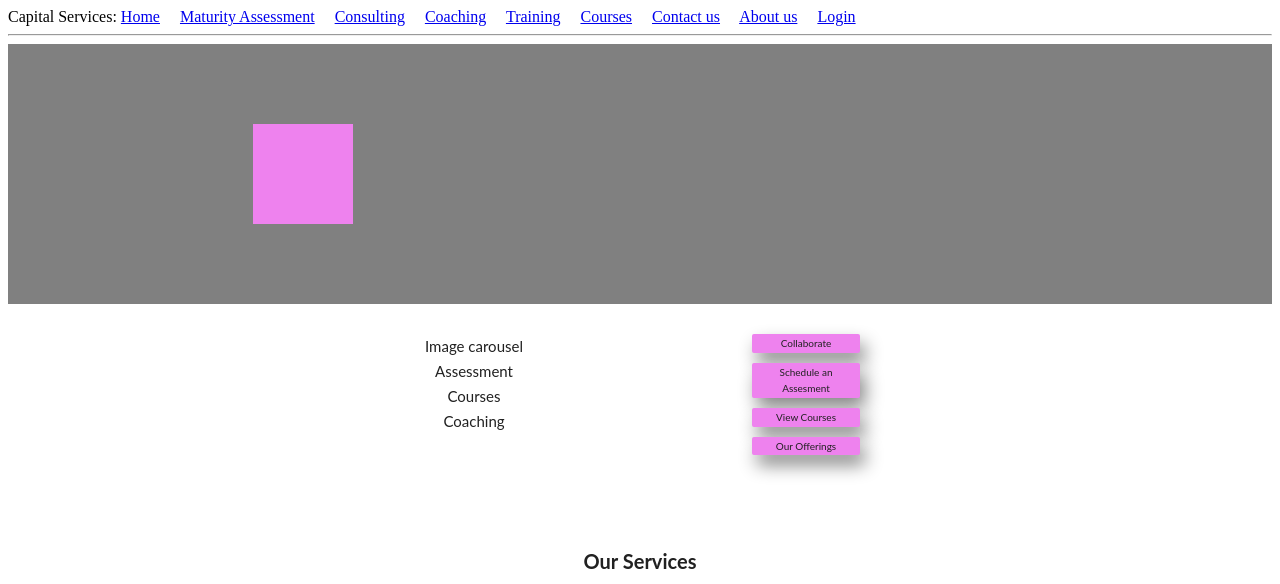
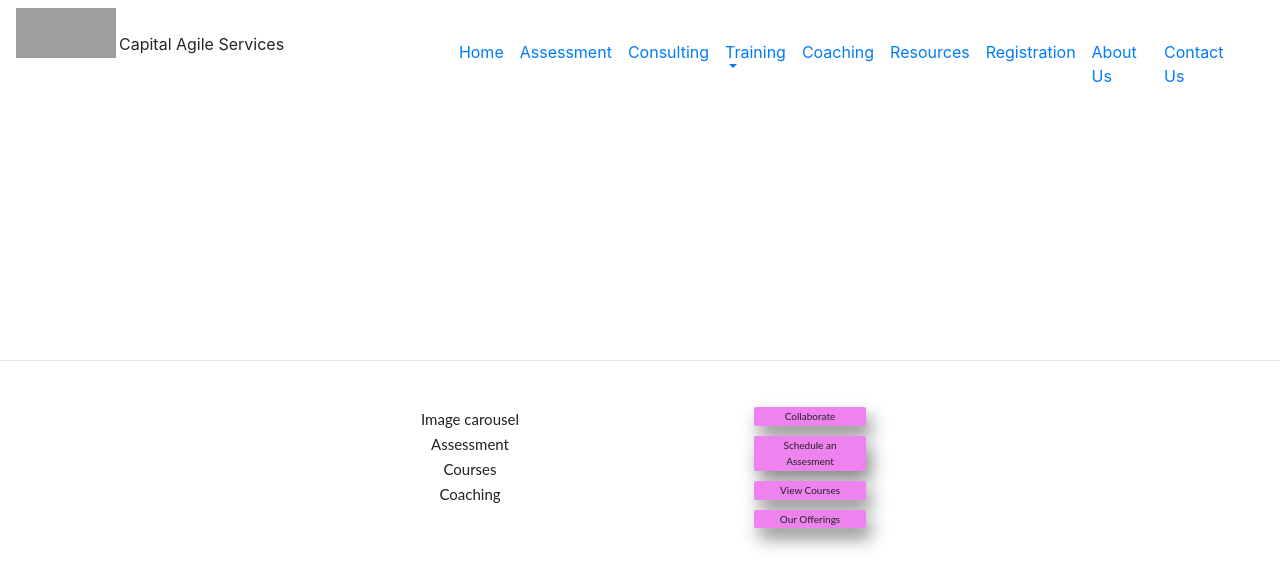
Before and after one commit to ckarjadi/capital_services, a Flask app: page / in a window 1280 px wide. Shown: the top 584 px of the page. Run offline with Flask 2, Linux system fonts and the light colour scheme; some libraries are stand-ins or nearby versions; grey boxes are pictures that could not be loaded.

Commit message:
first_major_commit_for_header: app/routes.py: added additional routes for links in the header / adjusted existing ones. body.html: commented out divclass=panel0, since it was clashing with the header. this content should be in the header. header.html: added bootstrap navbar code to create the header menu + dropdown menu. dropdown menu is currently too far from the actual dropdown and clicking on 'Training' doesn't send you to the training page, it opens the dropdown menu. Hovering also doesn't open the dropdown menu. login.html: deleted. maturity_assessment.html: deleted. added several files - static elements, css files, and html templates

```diff
--- a/app/routes.py
+++ b/app/routes.py
@@ -28,15 +28,64 @@ def index():
 	kwargs = {'user': user, 'title': title}
 	return render_template(template_name, **kwargs)
 
-@app.route('/maturity_assessment')
-def maturity_assessment():
+@app.route('/assessment')
+def assessment():
 	"""
-	MA render;
+	assessment render;
 	"""
-	title = 'Maturity Assessment'
-	user = {'username': 'Bob'}
-	template_name = 'maturity_assessment.html'
-	kwargs = {'user': user, 'title': title}
+	title = 'Assessment'
+	template_name = 'assessment.html'
+	kwargs = {'title': title}
+	return render_template(template_name, **kwargs)
+
+@app.route('/training')
+def training():
+	"""
+	training render;
+	"""
+	title = 'Training'
+	template_name = 'training.html'
+	kwargs = {'title': title}
+	return render_template(template_name, **kwargs)
+
+@app.route('/public_training')
+def public_training():
+	"""
+	public_training render;
+	"""
+	title = 'Public Training'
+	template_name = 'public_training.html'
+	kwargs = {'title': title}
+	return render_template(template_name, **kwargs)
+
+@app.route('/corporate_training')
+def corporate_training():
+	"""
+	corporate_training render;
+	"""
+	title = 'Corporate Training'
+	template_name = 'corporate_training.html'
+	kwargs = {'title': title}
+	return render_template(template_name, **kwargs)
+
+@app.route('/courses')
+def courses():
+	"""
+	course_page render;
+	"""
+	title = 'Upcoming Courses'
+	template_name = 'courses.html'
+	kwargs = {'title': title}
+	return render_template(template_name, **kwargs)
+
+@app.route('/course_page')
+def course_page():
+	"""
+	course_page render;
+	"""
+	title = 'Course Page'
+	template_name = 'course_page.html'
+	kwargs = {'title': title}
 	return render_template(template_name, **kwargs)
 
 @app.route('/consulting')
@@ -56,30 +105,38 @@ def coaching():
 	coaching;
 	"""
 	title = 'Coaching'
-	user = {'username': 'Bob'}
 	template_name = 'coaching.html'
-	kwargs = {'user': user, 'title': title}
+	kwargs = {'title': title}
 	return render_template(template_name, **kwargs)
 
-@app.route('/training')
-def training():
+@app.route('/resources')
+def resources():
 	"""
-	training;
+	resources;
 	"""
-	title = 'Training'
-	user = {'username': 'Bob'}
-	template_name = 'training.html'
-	kwargs = {'user': user, 'title': title}
+	title = 'Resources'
+	template_name = 'resources.html'
+	kwargs = {'title': title}
 	return render_template(template_name, **kwargs)
 
-@app.route('/courses')
-def courses():
+@app.route('/registration')
+def registration():
 	"""
-	courses;
+	registration route
 	"""
-	title = 'Courses'
+	title = 'Registration'
+	form = LoginForm()
+	kwargs = {'title': title, 'form': form}
+	return render_template('registration.html', **kwargs)
+
+@app.route('/about_us')
+def about_us():
+	"""
+	about
+	"""
+	title = 'About Us'
 	user = {'username': 'Bob'}
-	template_name = 'courses.html'
+	template_name = 'about_us.html'
 	kwargs = {'user': user, 'title': title}
 	return render_template(template_name, **kwargs)
 
@@ -93,24 +150,3 @@ def contact_us():
 	template_name = 'contact_us.html'
 	kwargs = {'user': user, 'title': title}
 	return render_template(template_name, **kwargs)
-
-@app.route('/about_us')
-def about_us():
-	"""
-	about
-	"""
-	title = 'About Us'
-	user = {'username': 'Bob'}
-	template_name = 'about_us.html'
-	kwargs = {'user': user, 'title': title}
-	return render_template(template_name, **kwargs)
-
-@app.route('/login')
-def login():
-	"""
-	login route
-	"""
-	title = 'Sign in'
-	form = LoginForm()
-	kwargs = {'title': title, 'form': form}
-	return render_template('login.html', **kwargs)
--- a/app/templates/body.html
+++ b/app/templates/body.html
@@ -4,11 +4,11 @@
 <link rel="stylesheet" href="{{ url_for('static',    filename='/home.css') }}">
 
 
-<div class = "panel0">
+<!-- <div class = "panel0">
     <div class = "inpanel0">
     </div>
 </div>
-
+     -->
 
 <div class = "panel">
     <div class = "panel1">
--- a/app/templates/header.html
+++ b/app/templates/header.html
@@ -5,22 +5,84 @@
       {% else %}
       <title>Welcome to Capital Services</title>
       {% endif %}
+<!--       <link rel="stylesheet" href="https://stackpath.bootstrapcdn.com/bootstrap/4.3.1/css/bootstrap.min.css" integrity="sha384-ggOyR0iXCbMQv3Xipma34MD+dH/1fQ784/j6cY/iJTQUOhcWr7x9JvoRxT2MZw1T" crossorigin="anonymous"> -->
+      <link rel="stylesheet" href="https://maxcdn.bootstrapcdn.com/bootstrap/4.0.0/css/bootstrap.min.css" integrity="sha384-Gn5384xqQ1aoWXA+058RXPxPg6fy4IWvTNh0E263XmFcJlSAwiGgFAW/dAiS6JXm" crossorigin="anonymous">
+
+      <script src="https://code.jquery.com/jquery-3.2.1.slim.min.js" integrity="sha384-KJ3o2DKtIkvYIK3UENzmM7KCkRr/rE9/Qpg6aAZGJwFDMVNA/GpGFF93hXpG5KkN" crossorigin="anonymous"></script>
+      <script src="https://cdnjs.cloudflare.com/ajax/libs/popper.js/1.12.9/umd/popper.min.js" integrity="sha384-ApNbgh9B+Y1QKtv3Rn7W3mgPxhU9K/ScQsAP7hUibX39j7fakFPskvXusvfa0b4Q" crossorigin="anonymous"></script>
+      <script src="https://maxcdn.bootstrapcdn.com/bootstrap/4.0.0/js/bootstrap.min.js" integrity="sha384-JZR6Spejh4U02d8jOt6vLEHfe/JQGiRRSQQxSfFWpi1MquVdAyjUar5+76PVCmYl" crossorigin="anonymous"></script>
+      <link rel="stylesheet" href="{{ url_for('static', filename='header.css') }}">
     </head>
     <body>
-        <div>Capital Services: <a href="/index">Home</a>&emsp;
-          <a href="/maturity_assessment">Maturity Assessment</a>&emsp;
-          <a href="/consulting">Consulting</a>&emsp;
-          <a href="/coaching">Coaching</a>&emsp;
-          <a href="/training">Training</a>&emsp;
-          <a href="/courses">Courses</a>&emsp;
-          <a href="/contact_us">Contact us</a>&emsp;
-          <a href="/about_us">About us</a>&emsp;
-          <a href="/login">Login</a>
+      <nav class="navbar navbar-expand-lg navbar-custom">
+
+          <div class="collapse navbar-collapse" id="navbarCustom">
+            <div class='bgimg'>
+              <img src="{{url_for('static', filename='logo.png')}}" align="left", height=50, width=100/>
+              <br>
+              <ul class="navbar-nav mr-auto">
+                  <li class="nav-item">
+                    Capital Agile Services&emsp;&emsp;&emsp;&emsp;&emsp;&emsp;&emsp;&emsp;
+                    &emsp;&emsp;&emsp;&emsp;&emsp;&emsp;
+                  </li>
+                  <li class="nav-item">
+                    <a class="nav-link" href="/">Home</a>&emsp;
+                  </li>
+                  <li class="nav-item">
+                    <a href="/assessment" class="nav-link">Assessment</a>&emsp;
+                  </li>
+                  <li class="nav-item">
+                    <a href="/consulting" class="nav-link">Consulting</a>&emsp;
+                  </li>
+                  <li class="nav-item dropdown">
+                    <a class="nav-link dropdown-toggle" id="navbarDropdown role="button" data-toggle="dropdown" aria-haspopup="true" aria-expanded="false" data-hover="dropdown" href="/training">Training</a>&emsp;
+                    <div class="dropdown-menu" aria-labelledby="navbarDropdown">
+                      <a class="dropdown-item" href="/public_training">Public</a>
+                      <a class="dropdown-item" href="/corporate_training">Corporate</a>
+                      <a class="dropdown-item" href="/courses">Upcoming Courses</a>
+                      <a class="dropdown-item" href="/course_page">Individual Course Page</a>
+                    </div>
+                  </li>
+<!--       <li class="nav-item dropdown">
+        <a class="nav-link dropdown-toggle" href="/assessment" id="navbarDropdown" role="button" data-toggle="dropdown" aria-haspopup="true" aria-expanded="false">
+          Dropdown
+        </a>
+        <div class="dropdown-menu" aria-labelledby="navbarDropdown">
+          <a class="dropdown-item" href="#">Action</a>
+          <a class="dropdown-item" href="#">Another action</a>
+          <div class="dropdown-divider"></div>
+          <a class="dropdown-item" href="#">Something else here</a>
         </div>
+      </li> -->
+                  <li class="nav-item">
+                    <a href="/coaching" class="nav-link">Coaching</a>&emsp;
+                  </li>
+                  <li class="nav-item">
+                    <a href="/resources" class="nav-link">Resources</a>&emsp;
+                  </li>
+                  <li class="nav-item">
+                    <a href="/registration" class="nav-link">Registration</a>&emsp;
+                  </li>
+                  <li class="nav-item">
+                    <a href="/about_us" class="nav-link">About Us</a>&emsp;
+                  </li>
+                  <li class="nav-item">
+                    <a href="/contact_us" class="nav-link">Contact Us</a>&emsp;
+                  </li>
+              </ul>
+              <br>
+              <br>
+              <br>
+              <br>
+              <br>
+              <br>
+              <br>
+              <br>
+              <br>
+            </div>
+         </div>
+      </nav>
         <hr>
-<!--         {#
-        <h1>Hi, {{ user.username }}!</h1>
-        #} -->
         {% block content %}{% endblock %}
     </body>
 </html>
--- a/app/templates/maturity_assessment.html
+++ /dev/null
@@ -1,5 +0,0 @@
-{% include "header.html" %}
-{% block content %}
-	<h1>*Maturity Assessment Stuff</h1>
-{% endblock %}
-{% include "footer.html" %}
--- a/app/templates/training.html
+++ b/app/templates/training.html
@@ -1,7 +1,7 @@
 {% include "header.html" %}
 
 {% block content %}
-	<h1>Training</h1>
+	<h1>*Training</h1>
 {% endblock %}
 
 {% include "footer.html" %}
```
Also changed, not shown: app/templates/login.html (deleted, +0 -20 lines).
